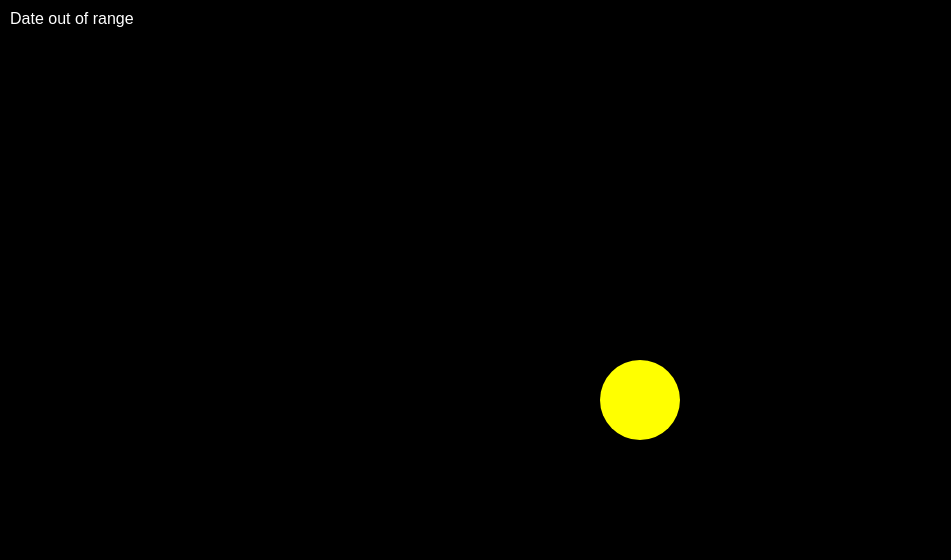
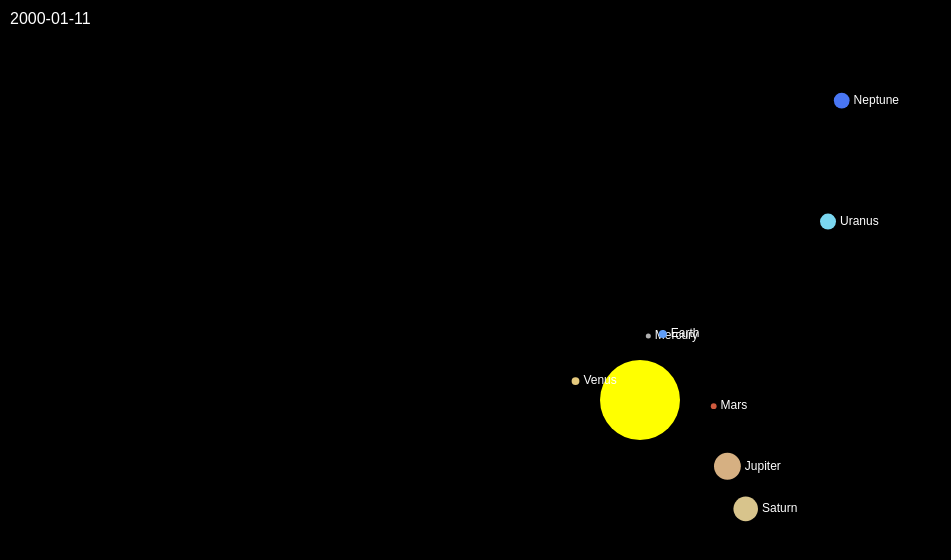
Before and after one commit to kubikk4/solar, a plain HTML site: page index.html in a window 1280 px wide. Shown: the whole page, without its empty margins (0-951 px from the left). Drawn offline with Linux system fonts and the light colour scheme.

Commit message:
Fix simulation time calculation

```diff
--- a/index.html
+++ b/index.html
@@ -113,6 +113,7 @@ const planets = [
 ];
 
 const J2000 = Date.UTC(2000,0,1,12); // Jan 1 2000 12:00 UT
+const startTime = Date.now(); // when simulation started
 
 function kepler(M, e){
   let E = M;
@@ -157,13 +158,12 @@ function draw(){
   ctx.textBaseline = 'middle';
 
   const now = Date.now();
+  const elapsed = now - startTime; // real time elapsed
   const speed = 172800; // simulation speed: 2 days per real second
-  const d = (now - J2000)/86400000 * speed;
-  const simTime = J2000 + d*86400000;
+  const d = elapsed / 86400000 * speed; // simulation days since J2000
+  const simTime = J2000 + d * 86400000;
   const simDate = new Date(simTime);
-  info.textContent = isNaN(simDate.getTime())
-    ? 'Date out of range'
-    : simDate.toISOString().slice(0,10);
+  info.textContent = simDate.toISOString().slice(0, 10);
   planets.forEach(p=>{
     const pos = position(p,d);
     const r = Math.sqrt(pos.x*pos.x + pos.y*pos.y);
```
